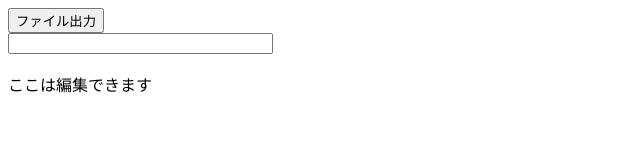
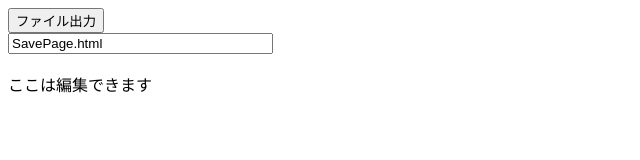
Before and after one commit to KOJI-YAMAMOTO-GitHub/browser-memo, a plain HTML site: page index.html in a window 1280 px wide. Shown: the full height of the page, 0-640 px from the left. Drawn offline with Linux system fonts and the light colour scheme.

Commit message:
Update index.html

```diff
--- a/index.html
+++ b/index.html
@@ -40,7 +40,7 @@
  <input type="button" value="ファイル出力" onclick="buttonClick();"/>
 
 <br>
-<input type="text" id="pagetitle" size="30">
+<input type="text" id="pagetitle" size="30" value="SavePage.html">
 
 <br><br>
 <div id="textarea" contentEditable="true" style="outline: none;">ここは編集できます</div>
```
